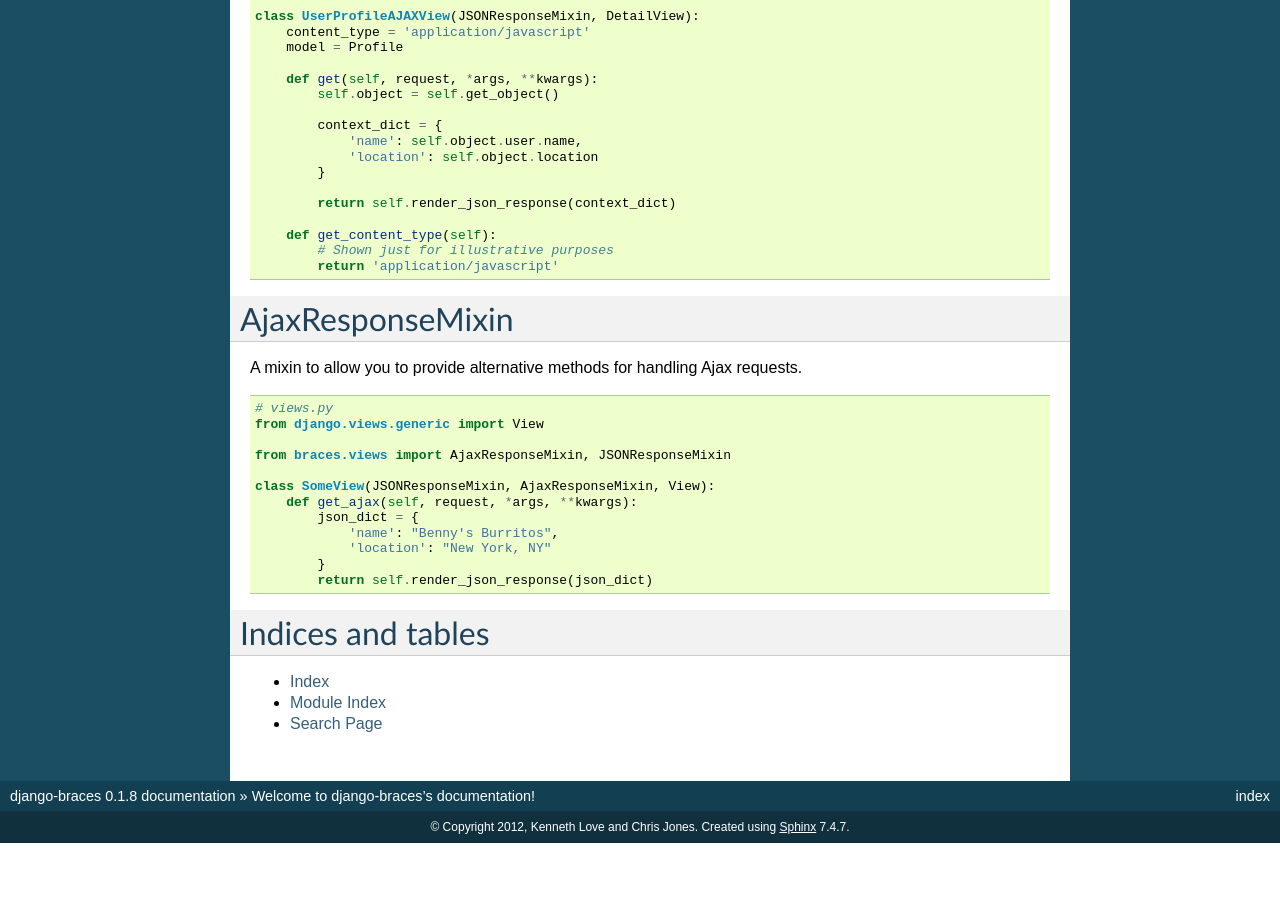
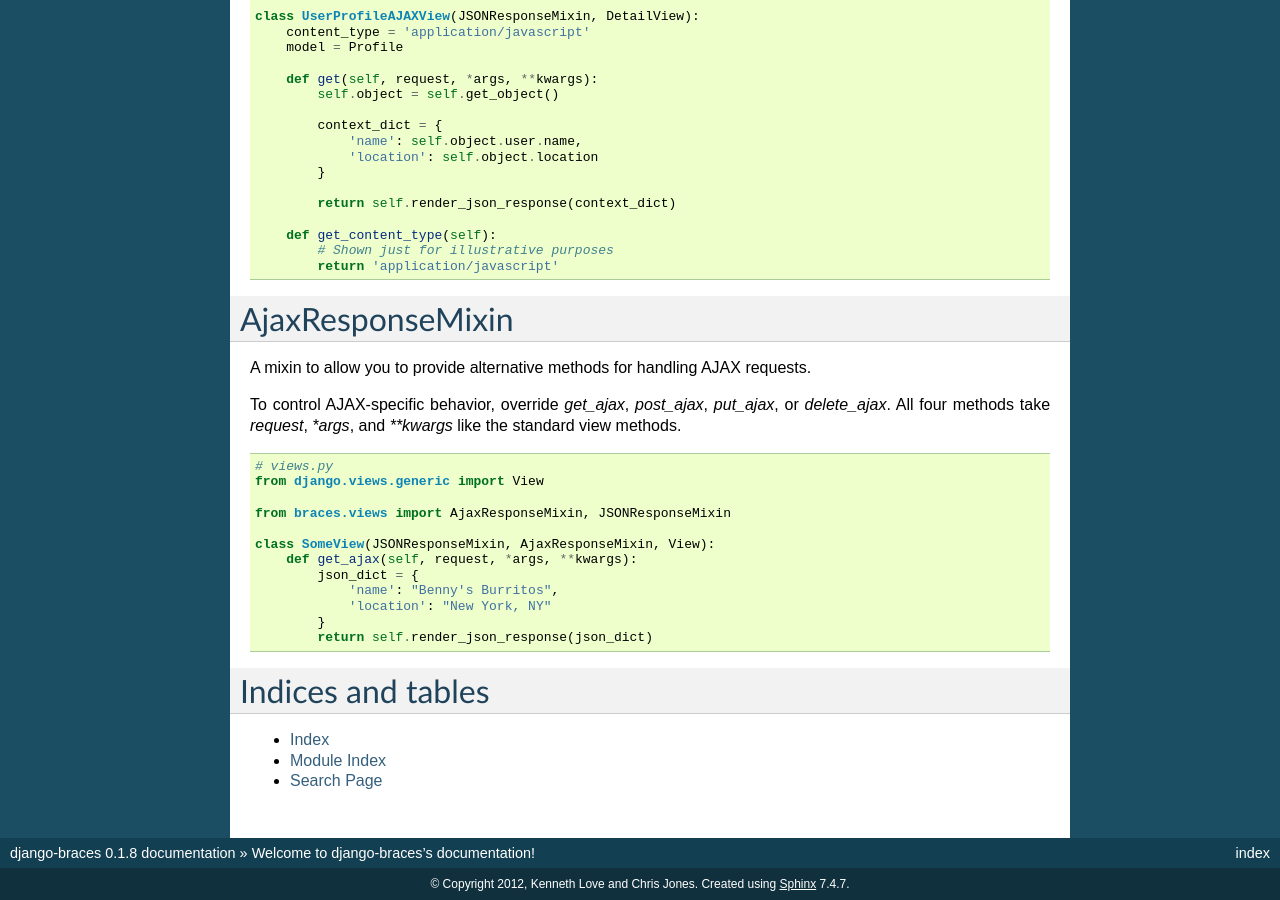
Before and after one commit to brack3t/django-braces, a Sphinx documentation site: the page built from docs/index.rst, in a window 1280 px wide and 900 px high, scrolled down 5484 px. Built offline with Sphinx 7.4.7, drawn with Linux system fonts in a browser that asks for light colours; before the commit the page ends 6327 px from its top, so only the background shows below that.

Commit message:
more docs

```diff
--- a/docs/index.rst
+++ b/docs/index.rst
@@ -359,7 +359,11 @@ overriding the `get_content_type()` method.
 AjaxResponseMixin
 =================
 
-A mixin to allow you to provide alternative methods for handling Ajax requests.
+A mixin to allow you to provide alternative methods for handling AJAX requests.
+
+To control AJAX-specific behavior, override `get_ajax`, `post_ajax`, `put_ajax`,
+or `delete_ajax`. All four methods take `request`, `*args`, and `**kwargs` like
+the standard view methods.
 
 ::
 
```
